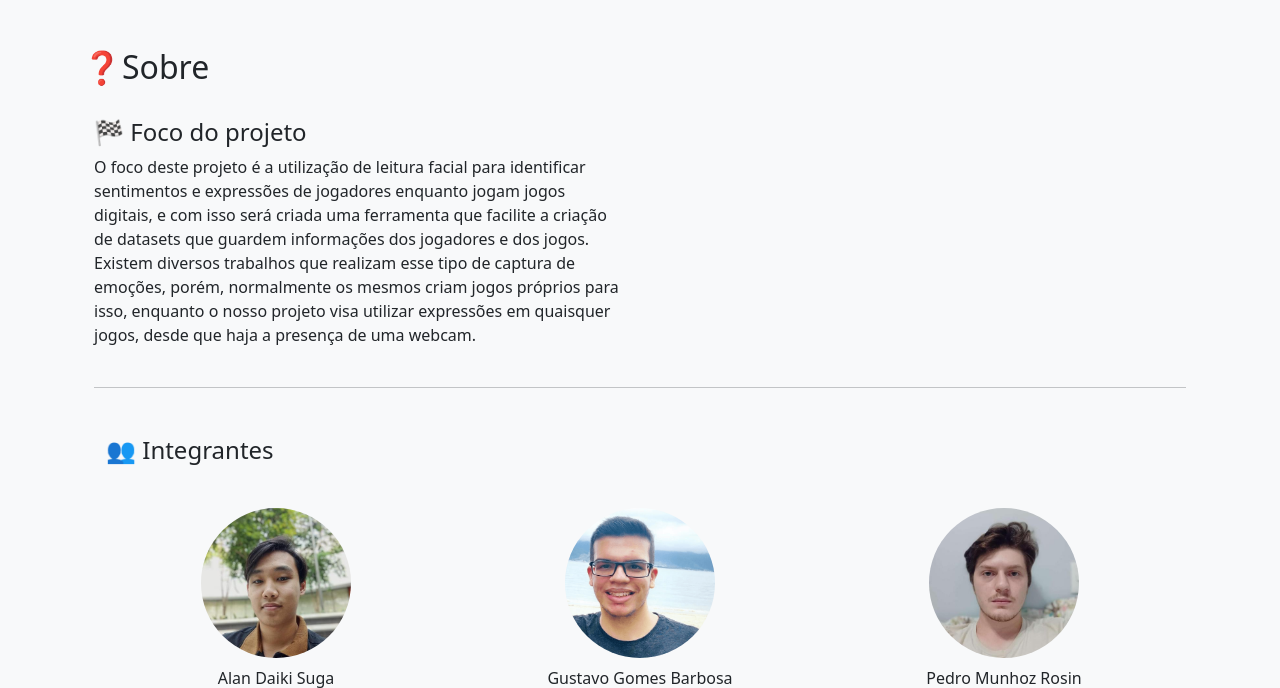
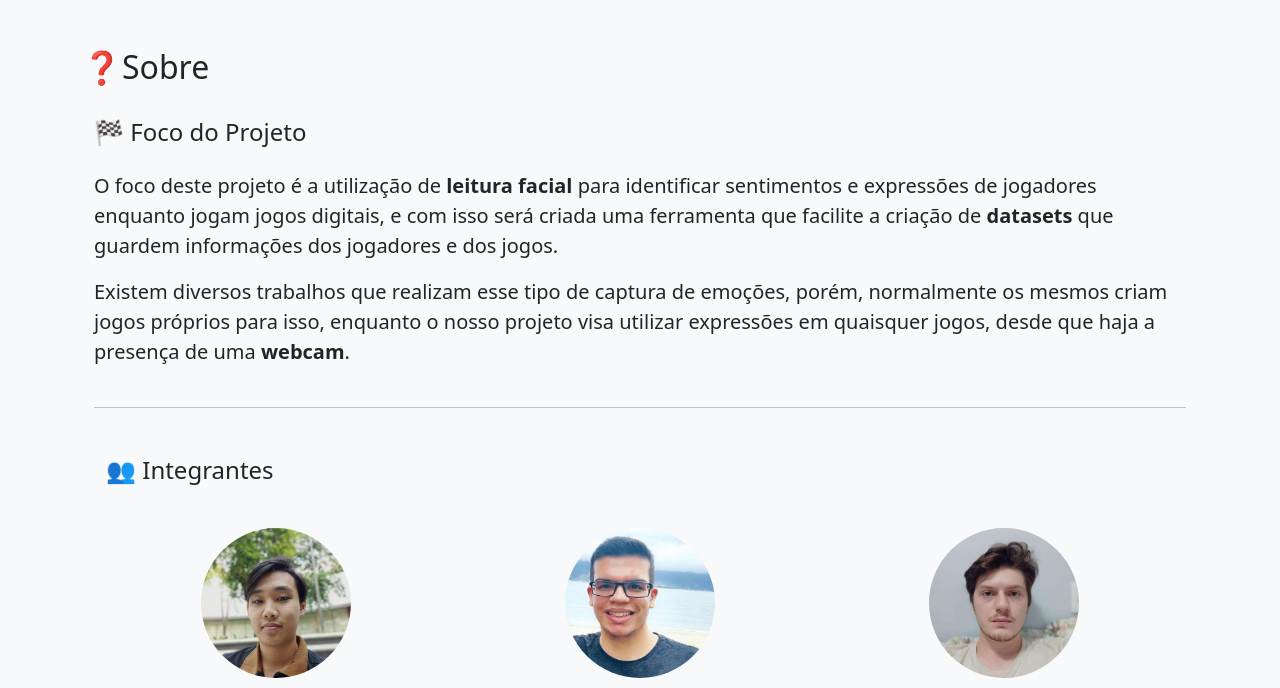
Before and after one commit to daikisuga/fullStack-project, a Flask app: page /sobre in a window 1280 px wide. Shown: the part 56-744 px from the top of the page. Run offline with Flask 3, Linux system fonts and the light colour scheme.

Commit message:
commit
* tirando os ips do codigo
* alterando estetica do sobre

```diff
--- a/app/templates/sobre.html
+++ b/app/templates/sobre.html
@@ -6,19 +6,24 @@
 <h2>❓Sobre</h2>
 <div class="container py-4">
     <div class="row">
-        <h4>🏁  Foco do projeto</h4>
-        <div class="col-md-6">
-            <p>
-                O foco deste projeto é a utilização de leitura facial para identificar
-                sentimentos e expressões de jogadores enquanto jogam jogos digitais, e
-                com isso será criada uma ferramenta que facilite a criação de datasets
-                que guardem informações dos jogadores e dos jogos. <br>Existem diversos trabalhos
-                que realizam esse tipo de captura de emoções, porém, normalmente os mesmos
-                criam jogos próprios para isso, enquanto o nosso projeto visa utilizar
-                expressões em quaisquer jogos, desde que haja a presença de uma webcam.
-            </p>
+        <h4 class="mb-4">🏁 Foco do Projeto</h4>
+        <div class="col-md-12">
+            <div>
+                <p class="fs-5 text-justify">
+                    O foco deste projeto é a utilização de <strong>leitura facial</strong> para identificar
+                    sentimentos e expressões de jogadores enquanto jogam jogos digitais, e com isso será
+                    criada uma ferramenta que facilite a criação de <strong>datasets</strong> que guardem informações
+                    dos jogadores e dos jogos.
+                </p>
+                <p class="fs-5 text-justify">
+                    Existem diversos trabalhos que realizam esse tipo de captura de emoções, porém, normalmente
+                    os mesmos criam jogos próprios para isso, enquanto o nosso projeto visa utilizar expressões
+                    em quaisquer jogos, desde que haja a presença de uma <strong>webcam</strong>.
+                </p>
+            </div>
         </div>
     </div>
+
 
     <hr class="my-4">
     <div class="container py-4">
--- a/run.py
+++ b/run.py
@@ -8,5 +8,3 @@ app = create_app()
 
 if __name__ =='__main__':
     app.run(host='192.168.15.37', port=8000) #ip Pedro
-    #app.run(host='192.168.0.0', port=8000) #ip Gustavo
-    #app.run(host='192.168.0.0', port=8000) #ip Alan
```
